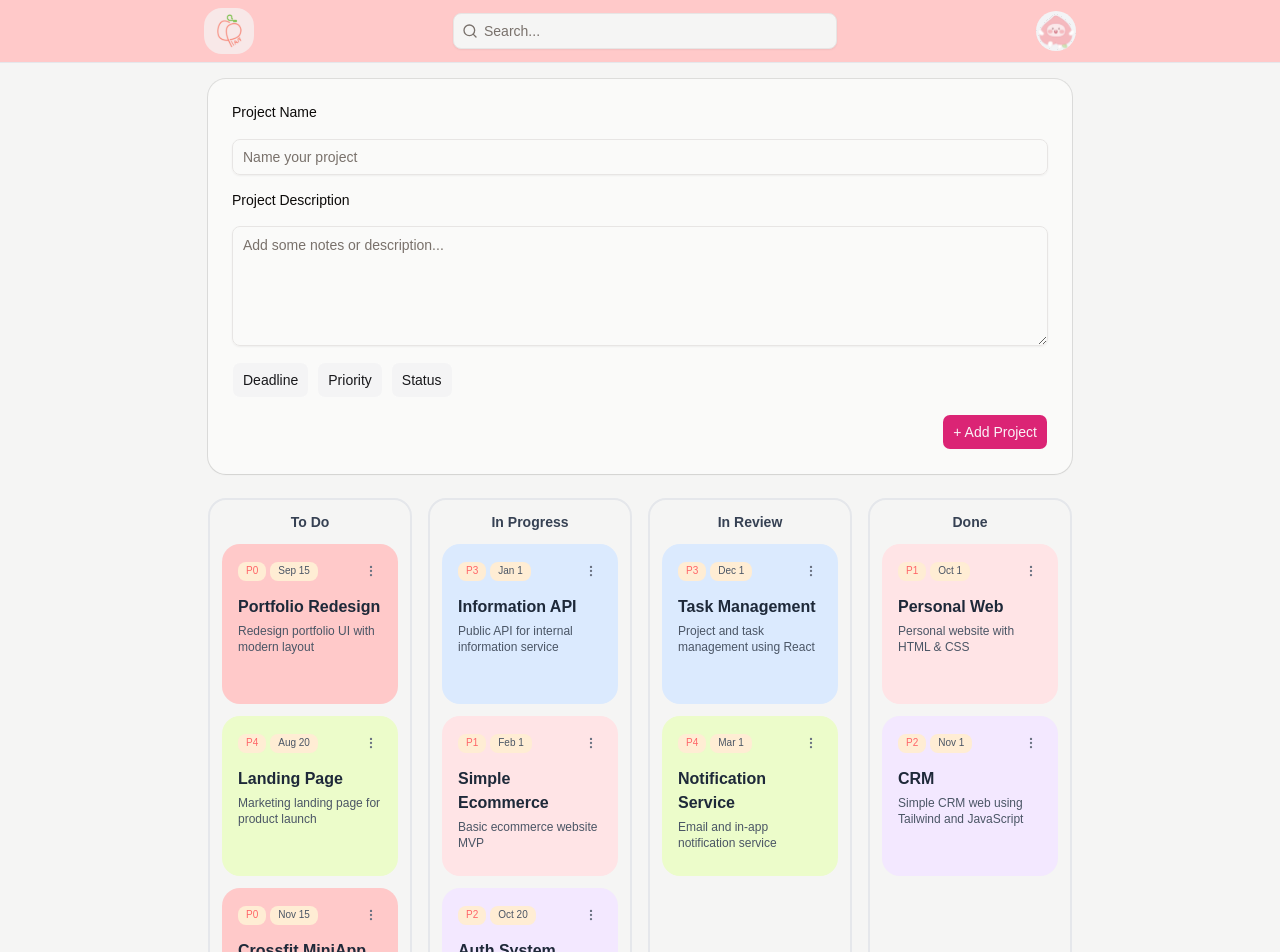
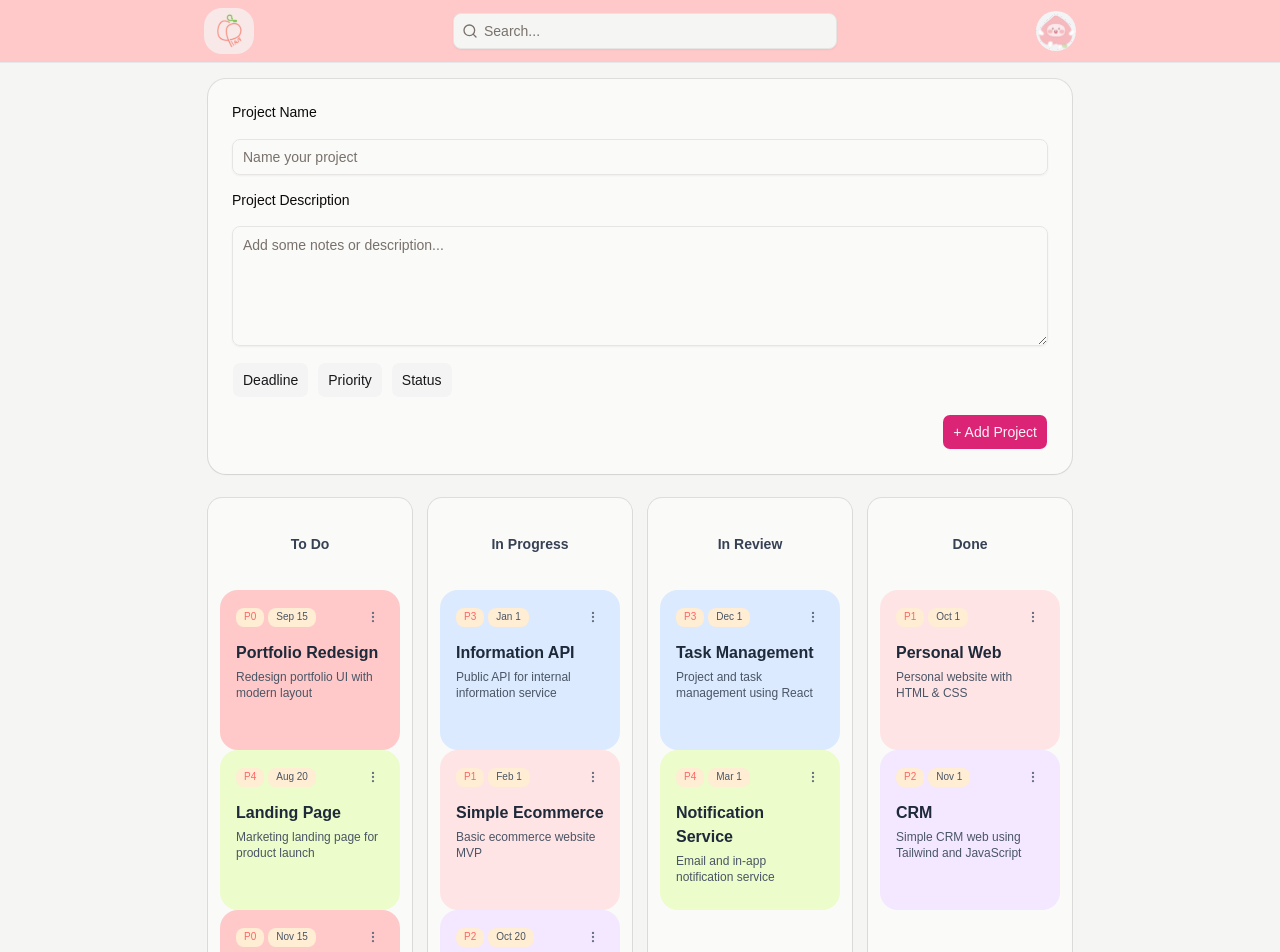
Before and after one commit to aletheaalmas/peachplan, a React (Vite) app: page / in a window 1280 px wide. Shown: the top 952 px of the page. Built offline with nearby package versions, Linux system fonts and the light colour scheme.

Commit message:
feat: change project status card using shadcn card

```diff
--- a/src/components/projects.tsx
+++ b/src/components/projects.tsx
@@ -2,8 +2,7 @@ import { dataProjects } from "../modules/project/data";
 import type { Project } from "../modules/project/type";
 import type { ProjectStatus } from "../modules/project/type";
 import { ProjectActions } from "./project-actions";
-// import { Pencil } from "lucide-react";
-// import { Trash } from "lucide-react";
+import { Card, CardContent, CardHeader } from "@/components/ui/card";
 
 const status: ProjectStatus[] = ["To Do", "In Progress", "In Review", "Done"];
 
@@ -19,12 +18,15 @@ export function Projects() {
   return (
     <div className="mt-6 grid grid-cols-4 gap-4">
       {status.map((status) => (
-        <div key={status} className="rounded-2xl border-2 border-gray-200 p-3">
-          <h3 className="mb-3 text-center text-sm font-semibold text-gray-700">
+        <Card key={status} className="bg-stone-50">
+          <CardHeader className="p-3 pb-0">
+            <h3 className="text-center text-sm font-semibold text-gray-700">
               {status}
             </h3>
+          </CardHeader>
 
-          <ul className="space-y-3">
+          <CardContent className="space-y-3 p-3">
+            <ul>
               {dataProjects
                 .filter((project) => project.status === status)
                 .map((project) => (
@@ -33,7 +35,8 @@ export function Projects() {
                   </li>
                 ))}
             </ul>
-        </div>
+          </CardContent>
+        </Card>
       ))}
     </div>
   );
@@ -57,11 +60,6 @@ export function ProjectItem({ project }: { project: Project }) {
           </span>
         </div>
         <div className="flex items-center gap-2 text-gray-500">
-          {/* <button className="hover:text-gray-800">
-            <Pencil size={12} />
-          </button>
-          <button className="hover:text-red-500">
-            <Trash size={12} /> */}
           <button className="text-gray-500 hover:text-gray-800">
             <ProjectActions />
           </button>
```
Lines whose indentation alone changed are shown as unchanged.
